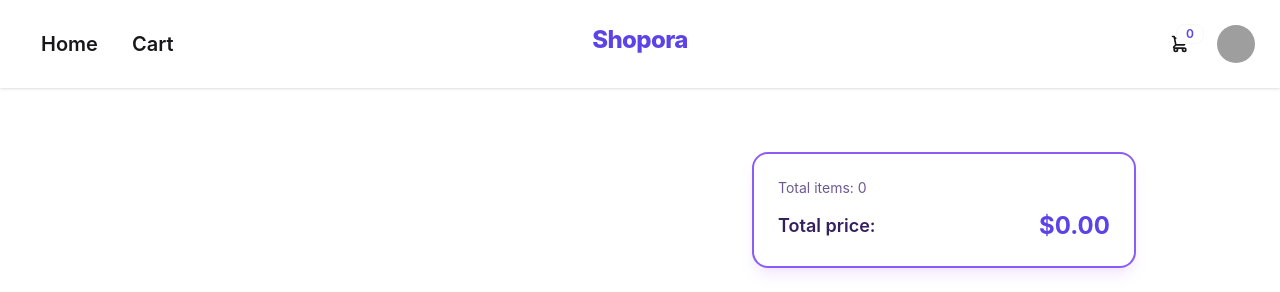
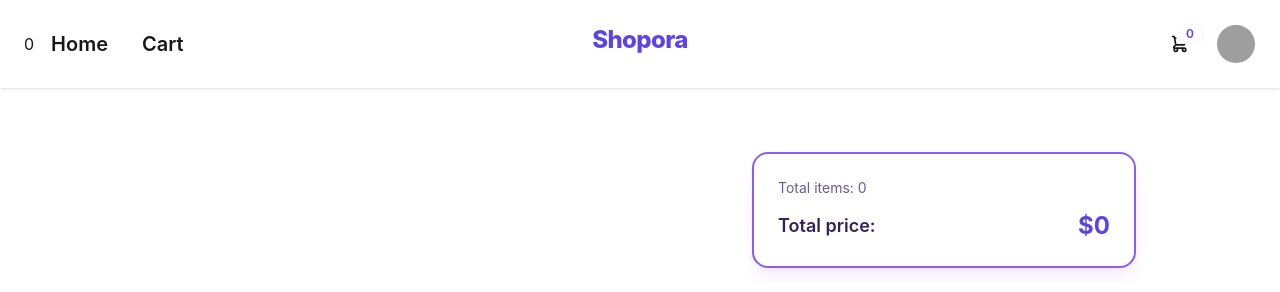
Before and after one commit to OlenaDonchenko/ecommerce_with_next, a Next.js app: page /cart in a window 1280 px wide. Shown: the top 292 px of the page. Built offline with nearby package versions, Linux system fonts and the light colour scheme; grey boxes are pictures that could not be loaded.

Commit message:
update: central managment for tofix fullPrice

```diff
--- a/src/app/[id]/page.tsx
+++ b/src/app/[id]/page.tsx
@@ -61,7 +61,7 @@ const ProductInfo = ({ params }: Params) => {
           </h1>
 
           <p className="mt-5 text-3xl font-bold text-primary">
-            ${product.price.toFixed(2)}
+            ${product.price}
           </p>
 
           <div className="my-6 h-px bg-base-300" />
--- a/src/app/cart/page.tsx
+++ b/src/app/cart/page.tsx
@@ -38,7 +38,7 @@ export default function CartPage() {
               </p>
 
               <p className="mt-2 font-bold text-primary">
-                ${product.price.toFixed(2)}
+                ${product.price}
                 <span className="ml-1 text-xs font-normal text-base-content/60">
                   / item
                 </span>
@@ -86,7 +86,7 @@ export default function CartPage() {
             <span className="text-lg font-semibold">Total price:</span>
 
             <span className="text-2xl font-bold text-[#5B43E8]">
-              ${fullPrice.toFixed(2)}
+              ${fullPrice}
             </span>
           </div>
         </div>
--- a/src/components/Nav.tsx
+++ b/src/components/Nav.tsx
@@ -8,6 +8,7 @@ const Nav = () => {
 
   return (
     <div className="navbar bg-base-100 p-6 shadow-sm">
+      {fullPrice}
       <div className="flex-1">
         <Link
           className="btn btn-ghost hover:bg-[#F0EBFF] hover:text-[#5B43E8] transition-colors duration-200 text-xl"
--- a/src/components/ProductCard.tsx
+++ b/src/components/ProductCard.tsx
@@ -5,17 +5,10 @@ import { useProducts } from '@/context/ProductsContext';
 import Link from 'next/link';
 
 export default function ProductCard({ product }: ProductCardProps) {
-  const {
-  localData,
-  handleAddToCart,
-  handleAdd,
-  handleSub,
-  handleDelete,
-    } = useProducts();
+  const { localData, handleAddToCart, handleAdd, handleSub, handleDelete } =
+    useProducts();
 
-  const cartItem = localData.find(
-  (item) => item.id === product.id
-);
+  const cartItem = localData.find((item) => item.id === product.id);
 
   return (
     <div className="card bg-base-100 shadow-md rounded-2xl border border-base-100 transition-all duration-300 hover:-translate-y-1 hover:shadow-xl">
@@ -34,9 +27,7 @@ export default function ProductCard({ product }: ProductCardProps) {
           {product.title}
         </h2>
 
-        <p className="mt-2 text-lg font-bold text-primary">
-          ${product.price.toFixed(2)}
-        </p>
+        <p className="mt-2 text-lg font-bold text-primary">${product.price}</p>
 
         <p className="text-right text-xs text-base-content/60">
           More from {product.category}
@@ -47,34 +38,39 @@ export default function ProductCard({ product }: ProductCardProps) {
             <div className="flex items-center gap-2">
               <button
                 className="btn btn-sm bg-[#5B43E8] text-white hover:bg-[#8B5CF6]"
-                onClick={() => handleSub(product)}>
+                onClick={() => handleSub(product)}
+              >
                 −
               </button>
 
-                <span className="font-semibold">
-                {cartItem.amount}
-                </span>
+              <span className="font-semibold">{cartItem.amount}</span>
 
               <button
                 className="btn btn-sm bg-[#5B43E8] text-white hover:bg-[#8B5CF6]"
-                onClick={() => handleAdd(product)}>
+                onClick={() => handleAdd(product)}
+              >
                 +
               </button>
 
               <button
                 className="btn btn-sm bg-[#5B43E8] text-white hover:bg-[#8B5CF6]"
-                onClick={() => handleDelete(product)}>
+                onClick={() => handleDelete(product)}
+              >
                 Remove
               </button>
             </div>
           ) : (
             <button
               className="btn rounded-xl border-0 bg-[#5B43E8] text-white shadow-md transition-all duration-300 ease-in-out hover:bg-[#8B5CF6] hover:shadow-lg hover:-translate-y-0.5 active:translate-y-0 active:scale-95 motion-reduce:transition-none"
-                onClick={() => handleAddToCart(product)}>
+              onClick={() => handleAddToCart(product)}
+            >
               Add to cart
             </button>
           )}
-          <Link href={`/${product.id}`} className="inline-flex items-center gap-1 whitespace-nowrap font-medium text-primary transition-colors duration-200 hover:text-[#3D2BA8] group">
+          <Link
+            href={`/${product.id}`}
+            className="inline-flex items-center gap-1 whitespace-nowrap font-medium text-primary transition-colors duration-200 hover:text-[#3D2BA8] group"
+          >
             See more
             <span className="transition-transform duration-200 group-hover:translate-x-1">
               →
--- a/src/context/ProductsContext.tsx
+++ b/src/context/ProductsContext.tsx
@@ -38,14 +38,14 @@ export const ProductsProvider = ({ children }: { children: ReactNode }) => {
   const handleDelete = (product: Product) =>
     setLocalData((prev) => removeProduct(prev, product.id));
 
-  const { fullPrice, totalItems } = localData.reduce(
+  const { full, total } = localData.reduce(
     (totals, product) => {
       const amount = product.amount ?? 1;
-      totals.fullPrice += product.price * amount;
-      totals.totalItems += amount;
+      totals.full += product.price * amount;
+      totals.total += amount;
       return totals;
     },
-    { fullPrice: 0, totalItems: 0 }
+    { full: 0, total: 0 }
   );
 
   return (
@@ -53,8 +53,8 @@ export const ProductsProvider = ({ children }: { children: ReactNode }) => {
       value={{
         localData,
         setLocalData,
-        fullPrice,
-        totalItems,
+        fullPrice: Number(full.toFixed(2)),
+        totalItems: Number(total.toFixed(2)),
         handleAddToCart,
         handleAdd,
         handleSub,
```
Lines whose indentation alone changed are shown as unchanged.
